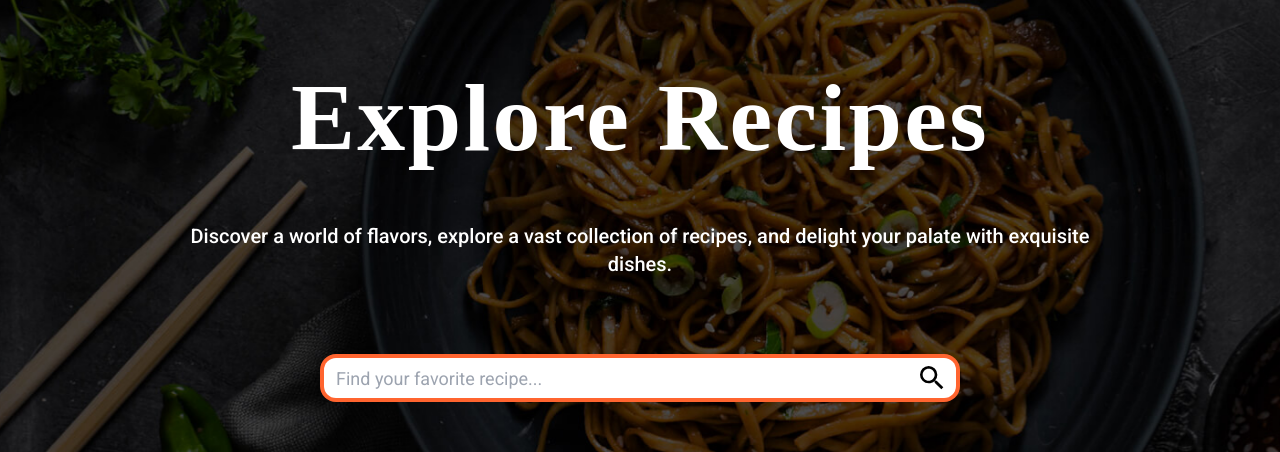
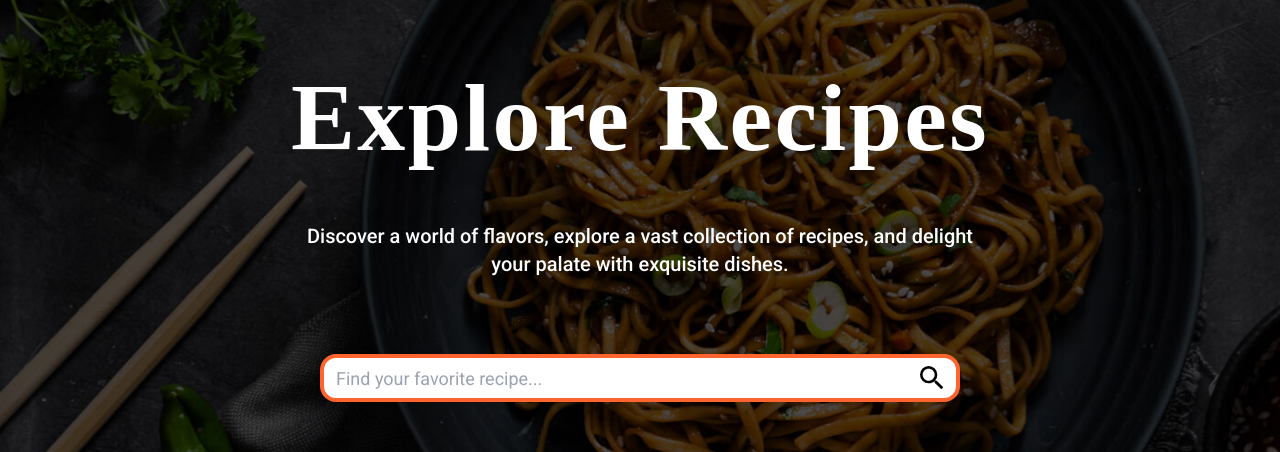
Before and after one commit to aleexvdev/food-recipes, a React (Vite) app in the folder frontend/: page /recipes in a window 1280 px wide. Shown: the part 164-616 px from the top of the page. Built offline with nearby package versions, Linux system fonts and the light colour scheme; no server answers; a web font is replaced by a local one.

Commit message:
fix (responsive description)

```diff
--- a/frontend/src/pages/PageRecipes.tsx
+++ b/frontend/src/pages/PageRecipes.tsx
@@ -112,7 +112,7 @@ export const PageRecipes = () => {
         </AnimatePresence>
         <div className="absolute inset-0 flex items-center justify-center">
           <motion.div
-            className="text-center flex flex-col items-center justify-center max-w-md px-4 sm:max-w-lg md:max-w-xl lg:max-w-5xl"
+            className="text-center flex flex-col items-center justify-center max-w-md px-4 sm:max-w-lg md:max-w-xl lg:max-w-3xl"
             initial={{ opacity: 0, y: 50 }}
             animate={{ opacity: 1, y: 0 }}
             transition={{ duration: 0.8, ease: 'easeInOut' }}
```
